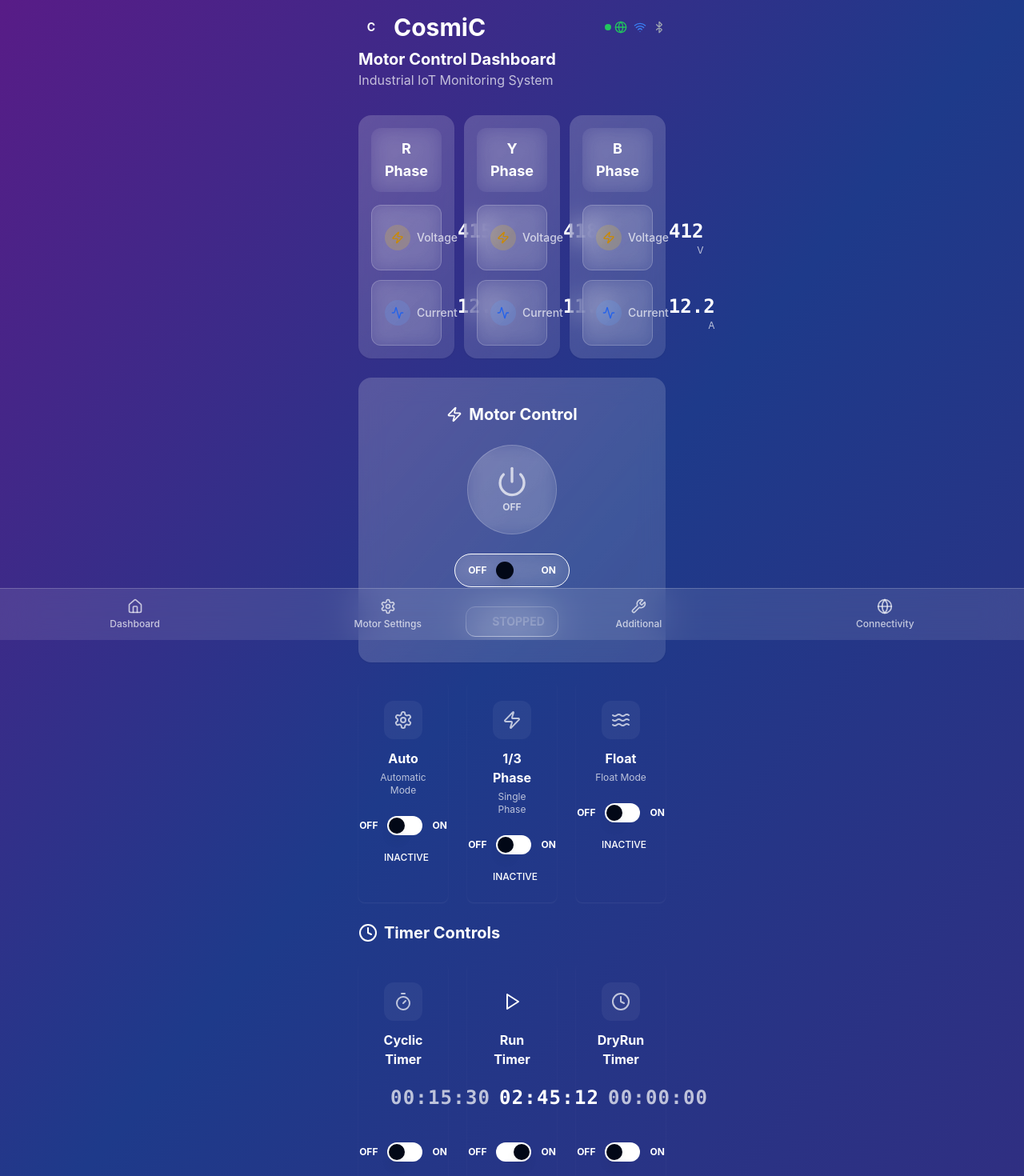
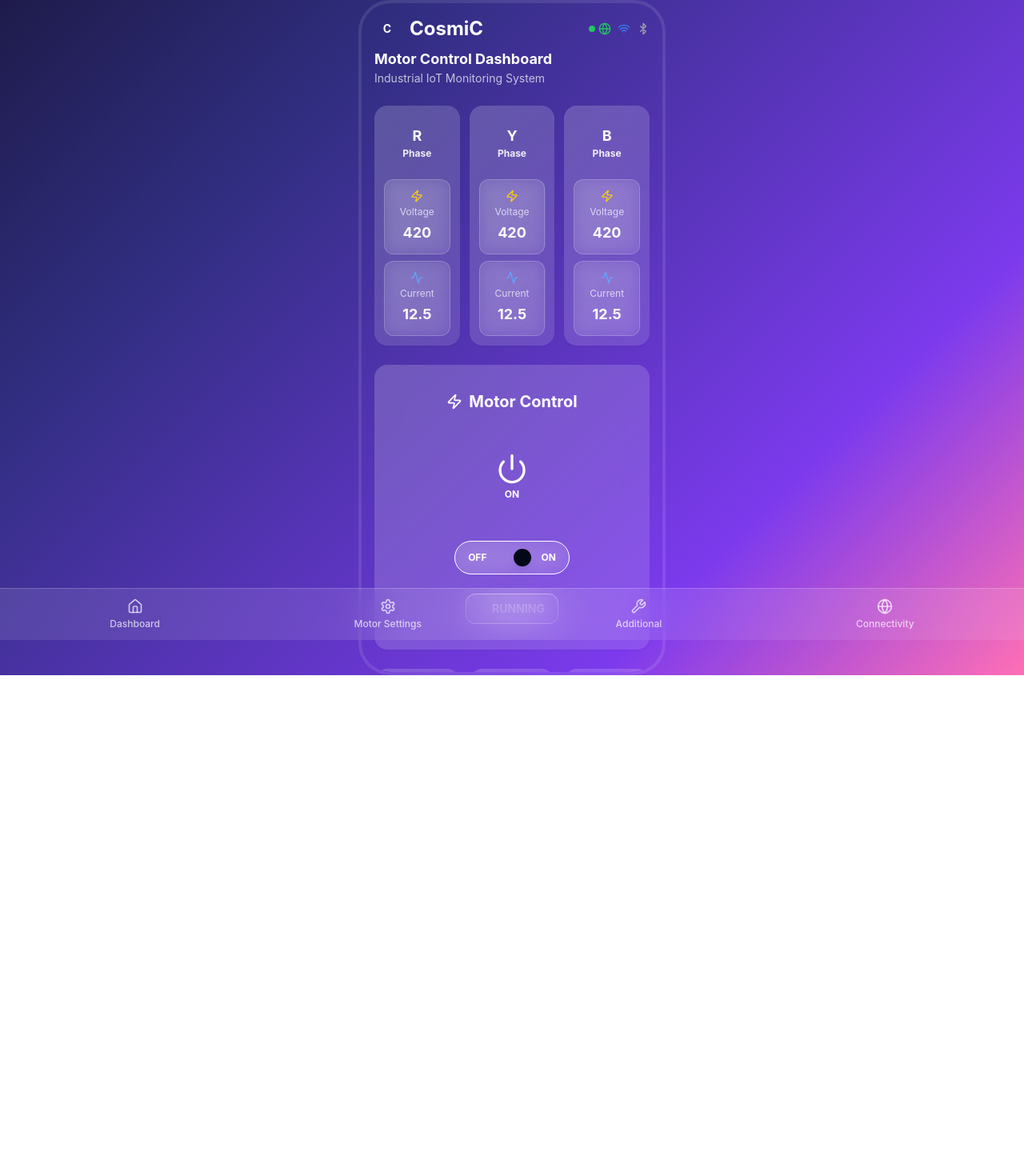
Before and after one commit to mathankumarspai/phase-control-pilot, a React (Vite) app: page /device/1/dashboard in a window 1280 px wide. Shown: the top 1470 px of the page at 80% size. After the commit the page ends 844 px from the top, so only its background shows below. Built offline with nearby package versions, Linux system fonts and the light colour scheme.

Commit message:
Upgrade Dashboard Session

```diff
--- a/src/components/dashboard/AdditionalSwitches.tsx
+++ b/src/components/dashboard/AdditionalSwitches.tsx
@@ -57,44 +57,44 @@ export const AdditionalSwitches = ({
     onToggle: (value: boolean) => void;
     description: string;
   }) => (
-    <Card className="p-6 shadow-card bg-gradient-card border-0 hover:shadow-glow transition-all duration-300">
+    <Card className="glass-panel p-4 shadow-glass hover:shadow-glass-hover transition-all duration-300 rounded-2xl border-0">
       <div className="text-center">
         {/* Icon */}
         <div className={cn(
-          "w-12 h-12 rounded-xl flex items-center justify-center mx-auto mb-3 transition-all duration-300",
-          isOn ? "bg-status-active text-white shadow-glow" : "bg-muted text-muted-foreground"
+          "w-10 h-10 rounded-xl flex items-center justify-center mx-auto mb-3 transition-all duration-300",
+          "bg-white/10 text-white"
         )}>
-          <Icon className="h-6 w-6" />
+          <Icon className="h-5 w-5" />
         </div>
 
-        <h4 className="font-bold text-foreground mb-1">{title}</h4>
-        <p className="text-xs text-muted-foreground mb-4">{description}</p>
+        <h4 className="font-bold text-white text-sm mb-1">{title}</h4>
+        <p className="text-xs text-white/60 mb-3">{description}</p>
 
         {/* Toggle Switch */}
         <div className="flex items-center justify-center mb-3">
           <div className={cn(
-            "flex items-center space-x-3 px-4 py-2 rounded-full transition-all duration-300 text-sm font-bold shadow-panel",
-            isOn ? "bg-status-active text-white" : "bg-status-inactive text-white"
+            "flex items-center space-x-2 px-3 py-1.5 rounded-full transition-all duration-300 text-xs font-bold",
+            isOn ? "bg-emerald-500/20 border border-emerald-500/30" : "bg-red-500/20 border border-red-500/30"
           )}>
-            <span className="text-xs">OFF</span>
+            <span className="text-white">OFF</span>
             <Switch
               checked={isOn}
               onCheckedChange={onToggle}
-              className="data-[state=checked]:bg-white data-[state=unchecked]:bg-white"
+              className="scale-75"
             />
-            <span className="text-xs">ON</span>
+            <span className="text-white">ON</span>
           </div>
         </div>
 
         {/* Status Indicator */}
         <div className="flex items-center justify-center space-x-2">
           <div className={cn(
-            "w-2 h-2 rounded-full transition-all duration-300",
-            isOn ? "bg-status-active animate-pulse" : "bg-status-inactive"
+            "w-1.5 h-1.5 rounded-full transition-all duration-300",
+            isOn ? "bg-emerald-400 animate-pulse" : "bg-red-400"
           )} />
           <span className={cn(
             "text-xs font-medium transition-colors duration-300",
-            isOn ? "text-status-active" : "text-status-inactive"
+            isOn ? "text-emerald-400" : "text-red-400"
           )}>
             {isOn ? "ACTIVE" : "INACTIVE"}
           </span>
@@ -104,10 +104,12 @@ export const AdditionalSwitches = ({
   );
 
   return (
-    <div className="grid grid-cols-1 sm:grid-cols-3 gap-6 mb-6">
-      {switchConfigs.map((config) => (
-        <SwitchCard key={config.title} {...config} />
-      ))}
+    <div className="mb-6">
+      <div className="grid grid-cols-3 gap-3">
+        {switchConfigs.map((config) => (
+          <SwitchCard key={config.title} {...config} />
+        ))}
+      </div>
     </div>
   );
 };
--- a/src/components/dashboard/PhaseDisplay.tsx
+++ b/src/components/dashboard/PhaseDisplay.tsx
@@ -44,44 +44,32 @@ export const PhaseDisplay = ({ phase, color, data }: PhaseDisplayProps) => {
   const phaseConfig = getPhaseConfig(color);
 
   return (
-    <Card className="glass-panel p-4 shadow-glass hover:shadow-glass-hover transition-all duration-300 rounded-2xl border-0">
-      {/* Phase Header with glassmorphism */}
-      <div className={cn("p-3 rounded-xl mb-4 text-center text-white shadow-panel backdrop-blur-md", phaseConfig.gradient)}>
-        <h3 className="text-lg font-bold">{phase} Phase</h3>
+    <Card className="glass-panel p-3 shadow-glass hover:shadow-glass-hover transition-all duration-300 rounded-2xl border-0">
+      {/* Phase Header with colored background */}
+      <div className={cn("p-3 rounded-xl mb-3 text-center text-white font-bold text-sm", phaseConfig.gradient)}>
+        <div className="text-lg font-bold">{phase}</div>
+        <div className="text-xs opacity-90">Phase</div>
       </div>
 
-      {/* Digital Values with Icons - Separated Clearly */}
-      <div className="space-y-3">
-        {/* Voltage Display */}
-        <div className="glass p-4 rounded-xl">
-          <div className="flex items-center justify-between">
-            <div className="flex items-center space-x-2">
-              <div className="w-8 h-8 rounded-full bg-yellow-400/20 flex items-center justify-center">
-                <Zap className="h-4 w-4 text-yellow-600" />
-              </div>
-              <span className="text-sm font-medium text-muted-foreground">Voltage</span>
-            </div>
-            <div className="text-right">
-              <div className="text-2xl font-mono font-bold text-foreground">{data.voltage}</div>
-              <div className="text-xs text-muted-foreground">V</div>
-            </div>
-          </div>
+      {/* Voltage Display */}
+      <div className="glass p-3 rounded-xl mb-2">
+        <div className="flex items-center justify-center mb-1">
+          <Zap className="h-4 w-4 text-yellow-400" />
         </div>
+        <div className="text-center">
+          <div className="text-xs text-white/70 mb-1">Voltage</div>
+          <div className="text-lg font-bold text-white">{data.voltage}</div>
+        </div>
+      </div>
 
-        {/* Current Display */}
-        <div className="glass p-4 rounded-xl">
-          <div className="flex items-center justify-between">
-            <div className="flex items-center space-x-2">
-              <div className="w-8 h-8 rounded-full bg-blue-400/20 flex items-center justify-center">
-                <Activity className="h-4 w-4 text-blue-600" />
-              </div>
-              <span className="text-sm font-medium text-muted-foreground">Current</span>
-            </div>
-            <div className="text-right">
-              <div className="text-2xl font-mono font-bold text-foreground">{data.current}</div>
-              <div className="text-xs text-muted-foreground">A</div>
-            </div>
-          </div>
+      {/* Current Display */}
+      <div className="glass p-3 rounded-xl">
+        <div className="flex items-center justify-center mb-1">
+          <Activity className="h-4 w-4 text-blue-400" />
+        </div>
+        <div className="text-center">
+          <div className="text-xs text-white/70 mb-1">Current</div>
+          <div className="text-lg font-bold text-white">{data.current}</div>
         </div>
       </div>
     </Card>
--- a/src/components/dashboard/TimerSection.tsx
+++ b/src/components/dashboard/TimerSection.tsx
@@ -28,26 +28,26 @@ export const TimerSection = () => {
     const Icon = timer.icon;
 
     return (
-      <Card className="p-6 shadow-card bg-gradient-card border-0 hover:shadow-glow transition-all duration-300">
+      <Card className="glass-panel p-4 shadow-glass hover:shadow-glass-hover transition-all duration-300 rounded-2xl border-0">
         <div className="text-center">
           {/* Timer Icon */}
           <div className={cn(
-            "w-12 h-12 rounded-xl flex items-center justify-center mx-auto mb-3 transition-all duration-300",
-            timer.isOn ? "bg-timer-bg text-white shadow-glow" : "bg-muted text-muted-foreground"
+            "w-10 h-10 rounded-xl flex items-center justify-center mx-auto mb-3 transition-all duration-300",
+            "bg-white/10 text-white"
           )}>
-            <Icon className="h-6 w-6" />
+            <Icon className="h-5 w-5" />
           </div>
 
-          <h4 className="font-bold text-foreground mb-1">{timer.name}</h4>
+          <h4 className="font-bold text-white text-sm mb-2">{timer.name}</h4>
 
           {/* Digital Time Display */}
           <div className={cn(
-            "p-4 rounded-xl mb-4 transition-all duration-300 shadow-gauge",
+            "p-3 rounded-xl mb-3 transition-all duration-300",
             timer.isOn
-              ? "bg-timer-bg text-white"
-              : "bg-muted/50 text-muted-foreground"
+              ? "bg-blue-500/20 border border-blue-500/30 text-white"
+              : "bg-white/5 text-white/70"
           )}>
-            <div className="text-2xl font-mono font-bold tracking-wider">
+            <div className="text-lg font-mono font-bold tracking-wider">
               {timer.time}
             </div>
           </div>
@@ -55,28 +55,28 @@ export const TimerSection = () => {
           {/* Control Switch */}
           <div className="flex items-center justify-center mb-3">
             <div className={cn(
-              "flex items-center space-x-3 px-4 py-2 rounded-full transition-all duration-300 text-sm font-bold shadow-panel",
-              timer.isOn ? "bg-status-active text-white" : "bg-status-inactive text-white"
+              "flex items-center space-x-2 px-3 py-1.5 rounded-full transition-all duration-300 text-xs font-bold",
+              timer.isOn ? "bg-emerald-500/20 border border-emerald-500/30" : "bg-red-500/20 border border-red-500/30"
             )}>
-              <span className="text-xs">OFF</span>
+              <span className="text-white">OFF</span>
               <Switch
                 checked={timer.isOn}
                 onCheckedChange={() => toggleTimer(index)}
-                className="data-[state=checked]:bg-white data-[state=unchecked]:bg-white"
+                className="scale-75"
               />
-              <span className="text-xs">ON</span>
+              <span className="text-white">ON</span>
             </div>
           </div>
 
           {/* Status Indicator */}
           <div className="flex items-center justify-center space-x-2">
             <div className={cn(
-              "w-2 h-2 rounded-full transition-all duration-300",
-              timer.isOn ? "bg-status-active animate-pulse" : "bg-status-inactive"
+              "w-1.5 h-1.5 rounded-full transition-all duration-300",
+              timer.isOn ? "bg-emerald-400 animate-pulse" : "bg-red-400"
             )} />
             <span className={cn(
               "text-xs font-medium transition-colors duration-300",
-              timer.isOn ? "text-status-active" : "text-status-inactive"
+              timer.isOn ? "text-emerald-400" : "text-red-400"
             )}>
               {timer.isOn ? "RUNNING" : "STOPPED"}
             </span>
@@ -88,11 +88,11 @@ export const TimerSection = () => {
 
   return (
     <div>
-      <h3 className="text-xl font-bold text-foreground mb-6 flex items-center space-x-2">
-        <Clock className="h-6 w-6" />
+      <h3 className="text-lg font-bold text-white mb-4 flex items-center space-x-2">
+        <Clock className="h-5 w-5" />
         <span>Timer Controls</span>
       </h3>
-      <div className="grid grid-cols-1 sm:grid-cols-3 gap-6">
+      <div className="grid grid-cols-3 gap-3">
         {timers.map((timer, index) => (
           <TimerCard key={timer.name} timer={timer} index={index} />
         ))}
--- a/src/pages/Dashboard.tsx
+++ b/src/pages/Dashboard.tsx
@@ -4,41 +4,55 @@ import { MotorControl } from "@/components/dashboard/MotorControl";
 import { AdditionalSwitches } from "@/components/dashboard/AdditionalSwitches";
 import { TimerSection } from "@/components/dashboard/TimerSection";
 import { ConnectivityIndicators } from "@/components/ConnectivityIndicators";
+
 export const Dashboard = () => {
   const [phaseData] = useState({
     r: {
-      voltage: 415,
+      voltage: 420,
       current: 12.5
     },
     y: {
-      voltage: 418,
-      current: 11.8
+      voltage: 420,
+      current: 12.5
     },
     b: {
-      voltage: 412,
-      current: 12.2
+      voltage: 420,
+      current: 12.5
     }
   });
-  const [motorStatus, setMotorStatus] = useState(false);
+  const [motorStatus, setMotorStatus] = useState(true);
   const [autoMode, setAutoMode] = useState(false);
   const [oneThirdPhase, setOneThirdPhase] = useState(false);
-  const [floatMode, setFloatMode] = useState(false);
-  return <div className="min-h-screen pb-20 p-4 bg-gradient-to-br from-purple-900 via-blue-900 to-indigo-900">
-      <div className="w-full max-w-sm mx-auto">
-        <header className="mb-8">
+  const [floatMode, setFloatMode] = useState(true);
+
+  return (
+    <div className="min-h-screen relative">
+      {/* Phone Frame Container */}
+      <div className="max-w-sm mx-auto min-h-screen relative border-4 border-white/10 rounded-[40px] overflow-hidden"
+           style={{ width: '390px', height: '844px' }}>
+
+        {/* Scrollable Content */}
+        <div className="h-full overflow-y-auto overflow-x-hidden pb-20"
+             style={{
+               scrollbarWidth: 'thin',
+               scrollbarColor: 'rgba(255, 255, 255, 0.3) transparent'
+             }}>
+
+          <div className="p-4">
+            <header className="mb-6">
               <div className="flex items-center justify-between mb-2">
                 <div className="flex items-center space-x-3">
                   <div className="w-8 h-8 bg-gradient-cosmic rounded-lg flex items-center justify-center">
                     <span className="text-white font-bold text-sm">C</span>
                   </div>
-              <h1 className="text-3xl font-bold text-white">
+                  <h1 className="text-2xl font-bold text-white">
                     CosmiC
                   </h1>
                 </div>
                 <ConnectivityIndicators mqtt={true} wifi={true} bluetooth={false} />
               </div>
-          <h2 className="text-xl font-bold text-white">Motor Control Dashboard</h2>
-          <p className="text-white/70">Industrial IoT Monitoring System</p>
+              <h2 className="text-lg font-bold text-white">Motor Control Dashboard</h2>
+              <p className="text-white/70 text-sm">Industrial IoT Monitoring System</p>
             </header>
 
             {/* Phase Displays - Always in parallel/row */}
@@ -49,15 +63,25 @@ export const Dashboard = () => {
             </div>
 
             {/* Motor Control - Centered */}
-        <div className="flex justify-center mb-6">
+            <div className="mb-6">
               <MotorControl isOn={motorStatus} onToggle={setMotorStatus} />
             </div>
 
             {/* Additional Switches */}
-        <AdditionalSwitches auto={autoMode} oneThirdPhase={oneThirdPhase} float={floatMode} onAutoToggle={setAutoMode} onOneThirdPhaseToggle={setOneThirdPhase} onFloatToggle={setFloatMode} />
+            <AdditionalSwitches
+              auto={autoMode}
+              oneThirdPhase={oneThirdPhase}
+              float={floatMode}
+              onAutoToggle={setAutoMode}
+              onOneThirdPhaseToggle={setOneThirdPhase}
+              onFloatToggle={setFloatMode}
+            />
 
             {/* Timer Section */}
             <TimerSection />
           </div>
-    </div>;
+        </div>
+      </div>
+    </div>
+  );
 };
```
Lines whose indentation alone changed are shown as unchanged.
